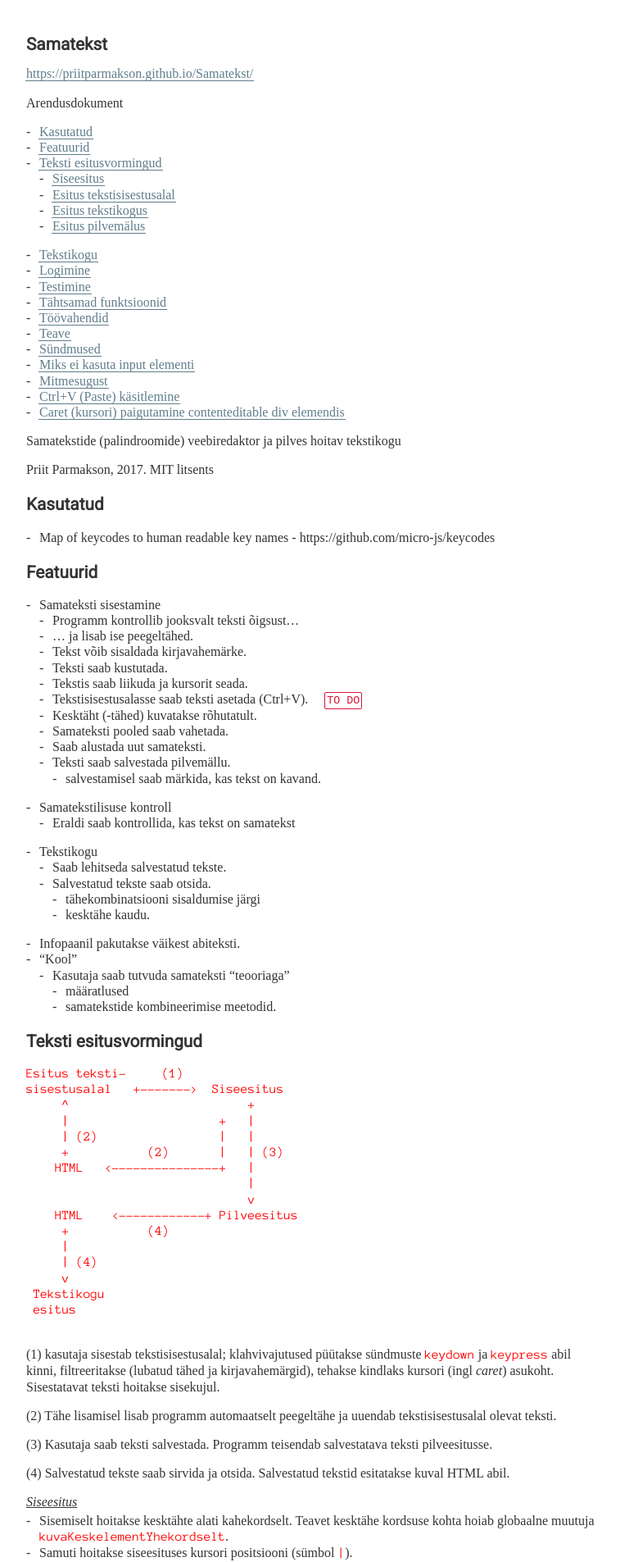
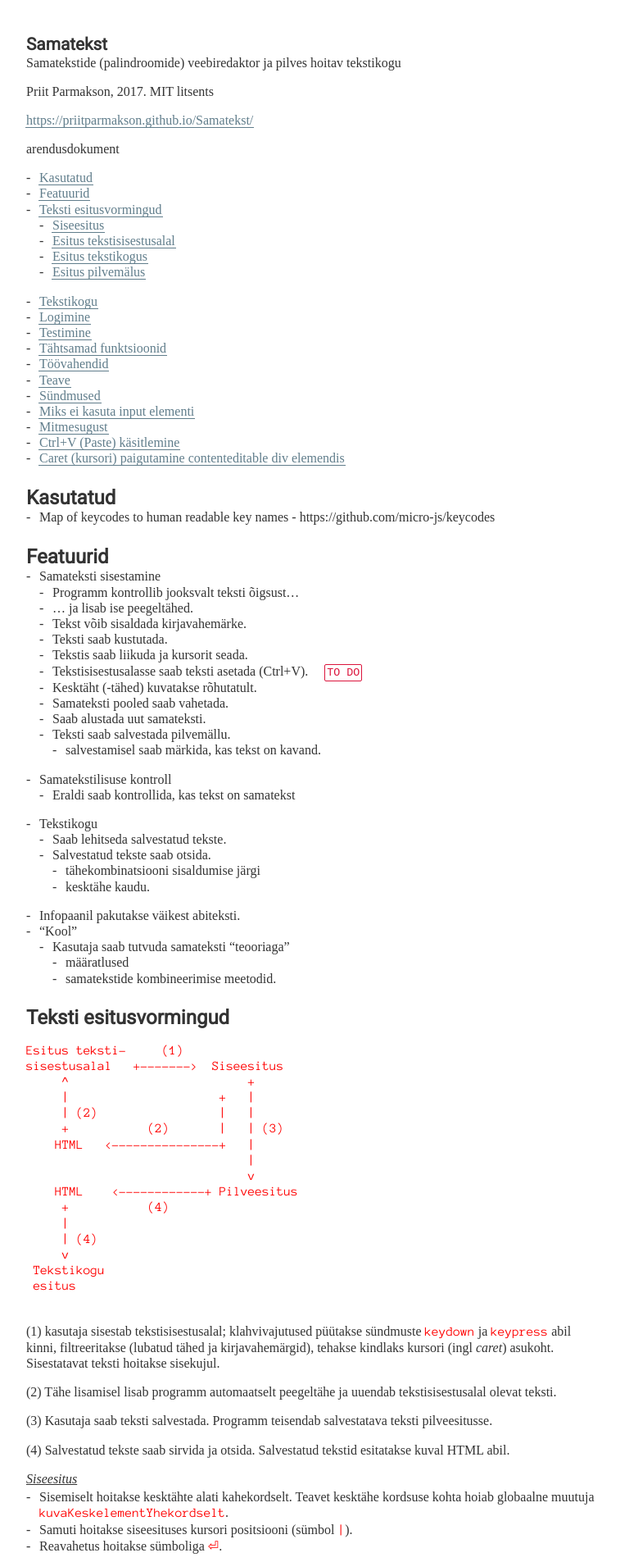
Before and after one commit to PriitParmakson/P-Editor, a Jekyll site: the page built from Arendusdokument.md, in a window 1280 px wide. Shown: the top 1905 px of the page at 82% size, without its empty margins (0-757 px from the left). Built offline with Jekyll 4.4.1, drawn with Linux system fonts in a browser that asks for light colours.

Commit message:
Korrektuur.

```diff
--- a/Arendusdokument.md
+++ b/Arendusdokument.md
@@ -5,16 +5,16 @@
 # Samatekst
 {: .no_toc}
 
+Samatekstide (palindroomide) veebiredaktor ja pilves hoitav tekstikogu
+
+Priit Parmakson, 2017. MIT litsents
+
 [https://priitparmakson.github.io/Samatekst/](https://priitparmakson.github.io/Samatekst/)
 
-Arendusdokument
+arendusdokument
 
 - TOC
 {:toc}
-
-Samatekstide (palindroomide) veebiredaktor ja pilves hoitav tekstikogu
-
-Priit Parmakson, 2017. MIT litsents
 
 ##  Kasutatud
 
--- a/css/Times.scss
+++ b/css/Times.scss
@@ -20,11 +20,14 @@
 }
 
 /* Jaotisepealkiri */
-h1, h2 { font-size: 130%;
+h1, h2 {
   line-height: 1.2;
   font-weight: bold;
   font-family: 'Roboto', sans-serif;
-  margin-top: 1em; }
+  margin-top: 1em; margin-bottom: 0; }
+
+h1 { font-size: 130%; }
+h2 { }
 
 h3 { font-size: 12pt; font-style: italic; font-weight: normal;
   line-height: 1.2; text-decoration: underline;
```
